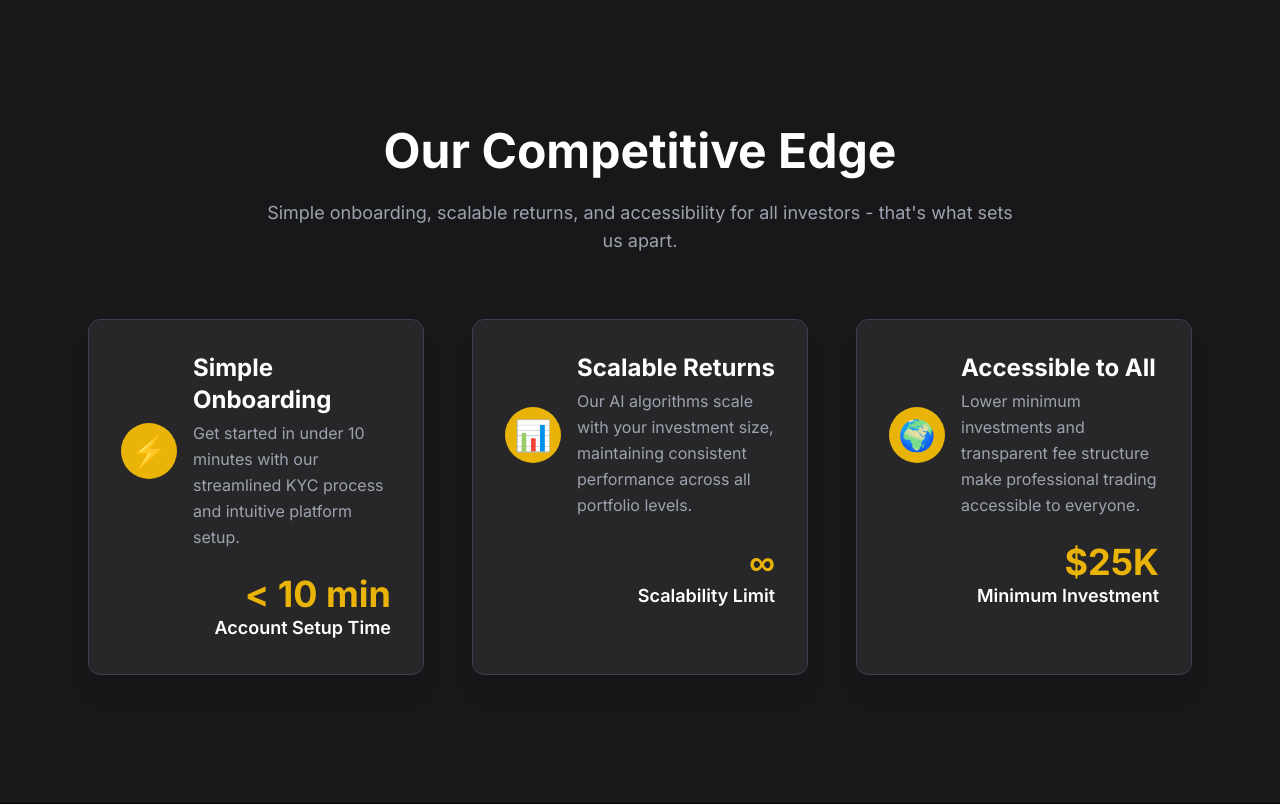
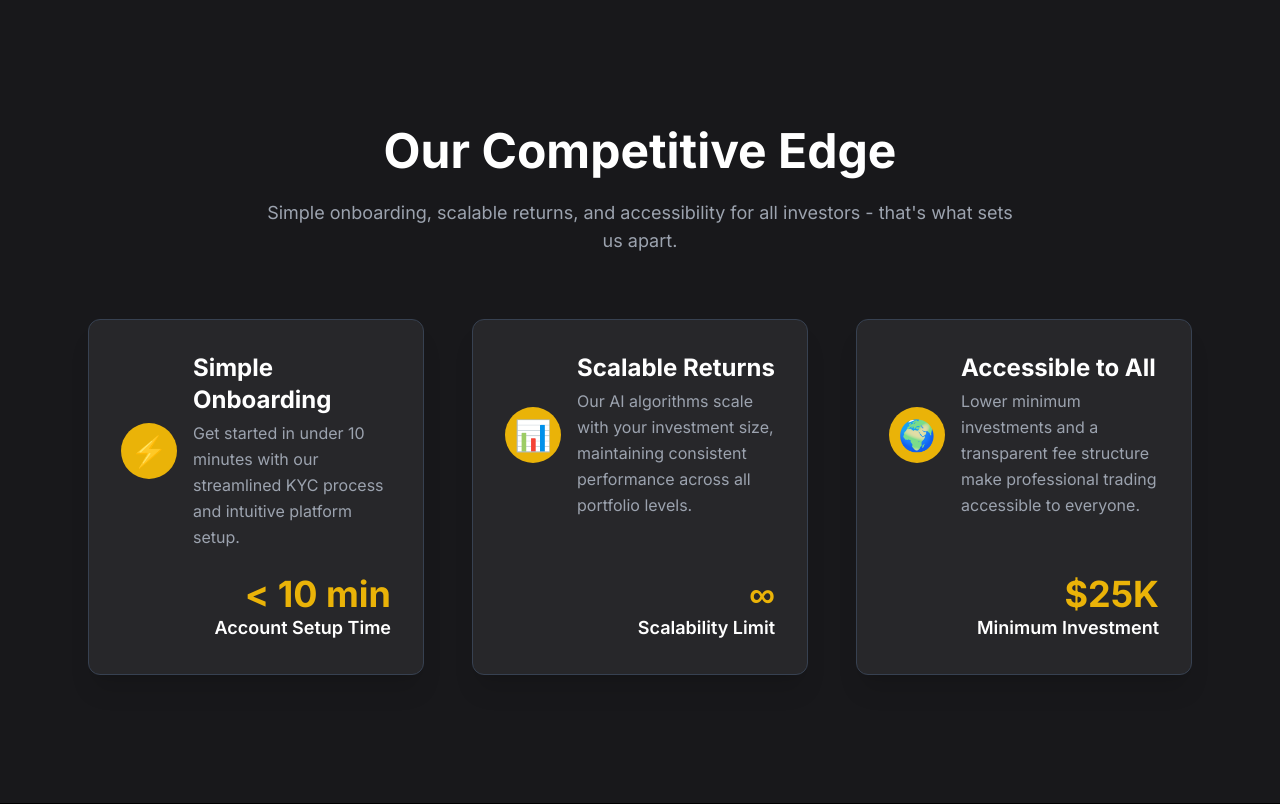
Before and after one commit to rakesh-v-shetty/GoldenArk_Capital, a Flask app: page /whyus in a window 1280 px wide. Shown: the part 706-1510 px from the top of the page. Run offline with Flask 3, Linux system fonts and the light colour scheme; some libraries are stand-ins or nearby versions.

Commit message:
Updates2

```diff
--- a/templates/whyus.html
+++ b/templates/whyus.html
@@ -161,8 +161,9 @@
                     </p>
 
                     <div class="grid grid-cols-1 md:grid-cols-2 lg:grid-cols-3 gap-12">
-                        <div class="bg-zinc-800 border border-gray-700 rounded-xl p-8 text-left shadow-xl hover:shadow-2xl hover:scale-[1.02] transition-all duration-300"
+                        <div class="bg-zinc-800 border border-gray-700 rounded-xl p-8 text-left shadow-xl hover:shadow-2xl hover:scale-[1.02] transition-all duration-300 flex flex-col justify-between"
                             data-aos="zoom-in" data-aos-duration="1000">
+                            <div>
                                 <div class="flex items-center space-x-4 mb-6">
                                     <div class="bg-yellow-500 rounded-full w-14 h-14 flex items-center justify-center flex-shrink-0">
                                         <span class="text-black text-3xl">⚡</span>
@@ -174,14 +175,15 @@
                                         </p>
                                     </div>
                                 </div>
-                            <div class="text-right">
-                                <h4 class="text-4xl font-bold text-yellow-500">&lt; 10 min</h4>
+                            </div>
+                            <div class="text-right mt-auto"> <h4 class="text-4xl font-bold text-yellow-500">&lt; 10 min</h4>
                                 <p class="text-white text-lg font-semibold">Account Setup Time</p>
                             </div>
                         </div>
 
-                        <div class="bg-zinc-800 border border-gray-700 rounded-xl p-8 text-left shadow-xl hover:shadow-2xl hover:scale-[1.02] transition-all duration-300"
+                        <div class="bg-zinc-800 border border-gray-700 rounded-xl p-8 text-left shadow-xl hover:shadow-2xl hover:scale-[1.02] transition-all duration-300 flex flex-col justify-between"
                             data-aos="zoom-in" data-aos-delay="100" data-aos-duration="1000">
+                            <div>
                                 <div class="flex items-center space-x-4 mb-6">
                                     <div class="bg-yellow-500 rounded-full w-14 h-14 flex items-center justify-center flex-shrink-0">
                                         <span class="text-black text-3xl">📊</span>
@@ -193,14 +195,16 @@
                                         </p>
                                     </div>
                                 </div>
-                            <div class="text-right">
+                            </div>
+                            <div class="text-right mt-auto">
                                 <h4 class="text-4xl font-bold text-yellow-500">∞</h4>
                                 <p class="text-white text-lg font-semibold">Scalability Limit</p>
                             </div>
                         </div>
 
-                        <div class="bg-zinc-800 border border-gray-700 rounded-xl p-8 text-left shadow-xl hover:shadow-2xl hover:scale-[1.02] transition-all duration-300"
+                        <div class="bg-zinc-800 border border-gray-700 rounded-xl p-8 text-left shadow-xl hover:shadow-2xl hover:scale-[1.02] transition-all duration-300 flex flex-col justify-between"
                             data-aos="zoom-in" data-aos-delay="200" data-aos-duration="1000">
+                            <div>
                                 <div class="flex items-center space-x-4 mb-6">
                                     <div class="bg-yellow-500 rounded-full w-14 h-14 flex items-center justify-center flex-shrink-0">
                                         <span class="text-black text-3xl">🌍</span>
@@ -208,13 +212,13 @@
                                     <div>
                                         <h3 class="text-2xl font-bold text-white mb-1">Accessible to All</h3>
                                         <p class="text-gray-400 text-base leading-relaxed">
-                                        Lower minimum investments and transparent fee structure make professional trading accessible to everyone.
+                                            Lower minimum investments and a transparent fee structure make professional trading accessible to everyone.
                                         </p>
                                     </div>
                                 </div>
-                            <div class="text-right">
-                                <h4 class="text-4xl font-bold text-yellow-500">$25K</h4>
-                                <p class="text-white text-lg font-semibold">Minimum Investment</p>
+                            </div>
+                            <div class="text-right mt-auto">
+                                <h4 class="text-4xl font-bold text-yellow-500">$25K</h4> <p class="text-white text-lg font-semibold">Minimum Investment</p>
                             </div>
                         </div>
                     </div>
```
Also changed, not shown: templates/performance.html (+4 -3 lines), templates/security.html (+12 -9 lines). Lines whose indentation alone changed are shown as unchanged.
